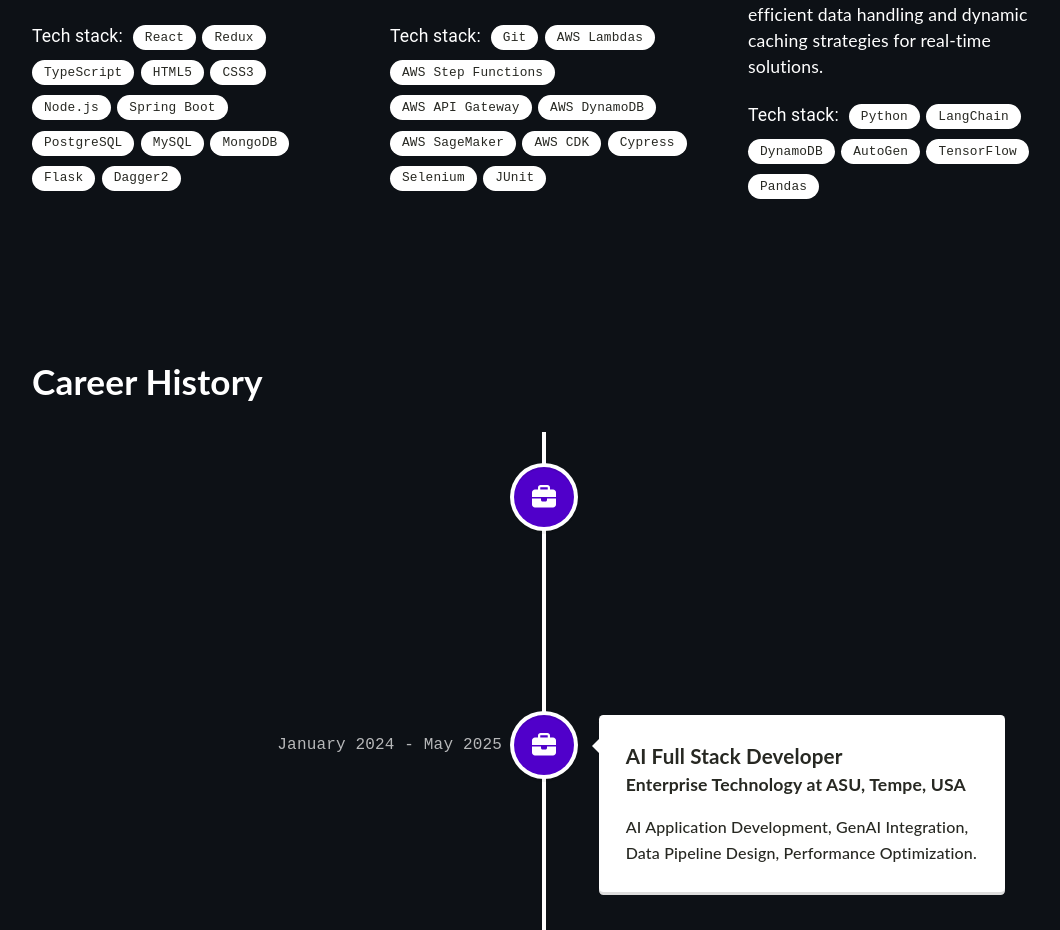
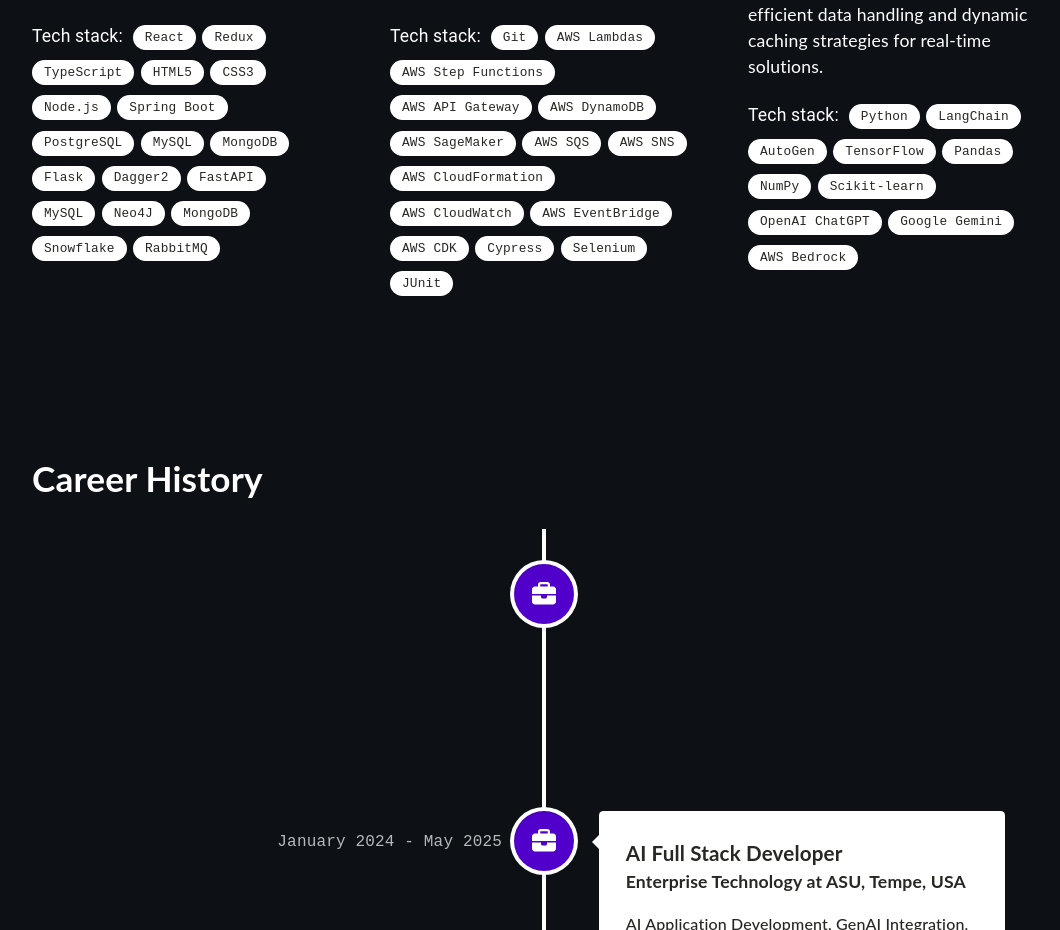
Before and after one commit to Sujithrt/portfolio, a React (Create React App) app: page / in a window 1280 px wide. Shown: the part 1380-2310 px from the top of the page, without its empty margins (96-1156 px from the left). Built offline with nearby package versions, Linux system fonts and the light colour scheme.

Commit message:
udpated expertise

```diff
--- a/src/components/Expertise.tsx
+++ b/src/components/Expertise.tsx
@@ -16,7 +16,13 @@
     "MySQL",
     "MongoDB",
     "Flask",
-    "Dagger2"
+    "Dagger2",
+    "FastAPI",
+    "MySQL",
+    "Neo4J",
+    "MongoDB",
+    "Snowflake",
+    "RabbitMQ"
 ];
 
 const labelsSecond = [
@@ -26,6 +32,11 @@
     "AWS API Gateway",
     "AWS DynamoDB",
     "AWS SageMaker",
+    "AWS SQS",
+    "AWS SNS",
+    "AWS CloudFormation",
+    "AWS CloudWatch",
+    "AWS EventBridge",
     "AWS CDK",
     "Cypress",
     "Selenium",
@@ -35,10 +46,14 @@
 const labelsThird = [
     "Python",
     "LangChain",
-    "DynamoDB",
     "AutoGen",
     "TensorFlow",
-    "Pandas"
+    "Pandas",
+    "NumPy",
+    "Scikit-learn",
+    "OpenAI ChatGPT",
+    "Google Gemini",
+    "AWS Bedrock",
 ];
 
 function Expertise() {
```
Also changed, not shown: src/assets/images/ai-fitness-tracking-insight.jpeg.
